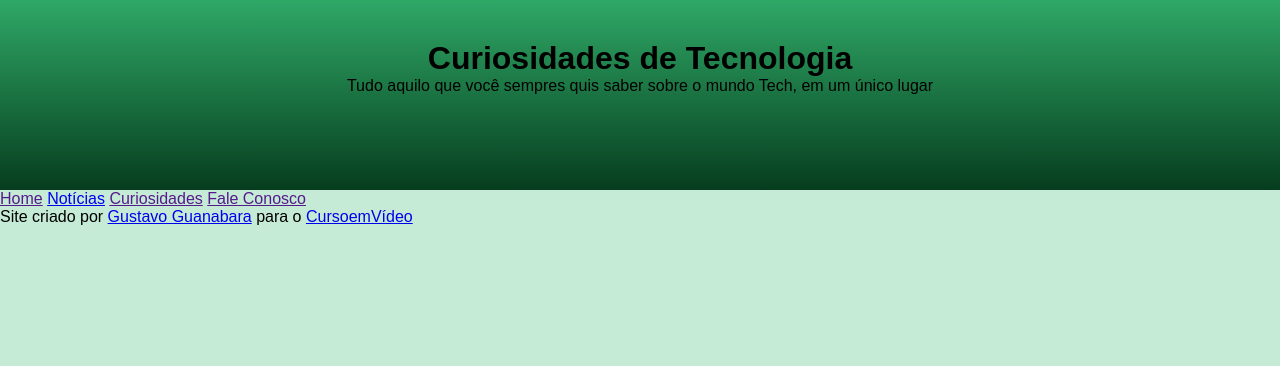
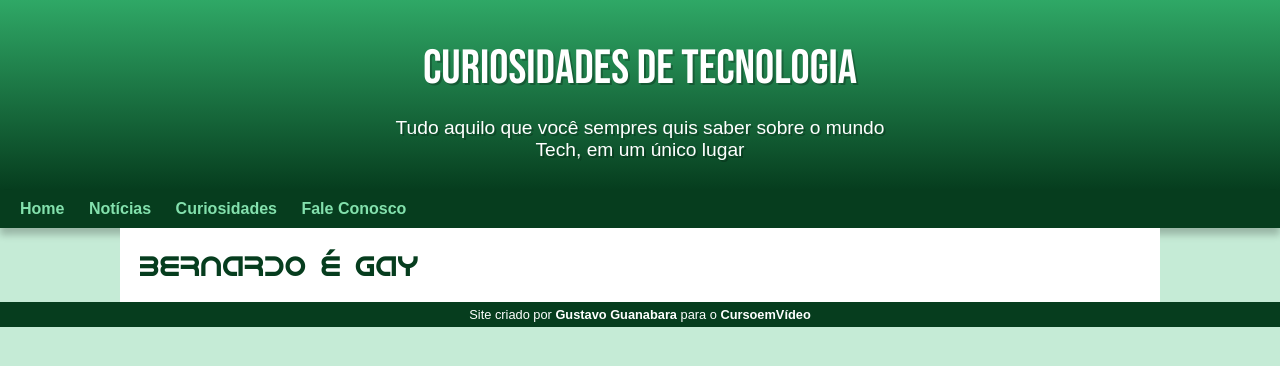
Before and after one commit to GustavoPreissler/projeto-android, a plain HTML site: page index.html in a window 1280 px wide. Drawn offline with Linux system fonts and the light colour scheme.

Commit message:
projeto android dia 2

```diff
--- a/estilo/home.css
+++ b/estilo/home.css
@@ -44,14 +44,73 @@ header {
     padding-top: 40px;
 }
 
-header h1 {
+header > h1 {
+    font-family: var(--fonte-destaque);
+    color: white;
+    font-size: 3em;
+    font-weight: normal;
+    margin-bottom: 20px;
+    text-shadow: 2px 2px 0px rgba(0, 0, 0, 0.253);
+}
+
+header > p {
+    font-family: var(--fonte-padrao);
+    color: white;
+    font-size: 1.2em;
+    max-width: 500px;
+    margin: auto;
+    margin-bottom: 30px;
+    padding-left: 10px;
+    padding-right: 10px;
+    text-shadow: 2px 2px 0px rgba(0, 0, 0, 0.233);
+}
+
+nav {
+    background-color: var(--cor5);
+    padding: 10px;
+    box-shadow: 0px 7px 7px rgba(0  , 0, 0, 0.223);
+}
+
+nav > a {
+    color: var(--cor1);
+    padding: 10px;
+    border-radius: 5px;
+    text-decoration: none;
+    font-weight: bold;
+    transition-duration: .5s;
+}
+
+nav > a:hover {
+    background-color: var(--cor3);
+    color: var(--cor5);
+}
+
+main {
+    background-color: white;
+    min-width: 300px;
+    max-width: 1000px;
+    padding: 20px;
+    margin: auto;
+}
+
+main h1 {
+    color: var(--cor5);
+    font-family: var(--fonte-android);
+    font-weight: normal;
+    font-size: 1.8em;
 
 }
 
-header p {
-
+footer {
+    background-color: var(--cor5);
+    color: white;
+    text-align: center;
+    font-size: 0.8em;
+    padding: 5px;
 }
 
-header a {
-
+footer a {
+    color: white;
+    font-weight: bolder;
+    text-decoration: none;
 }
--- a/index.html
+++ b/index.html
@@ -20,7 +20,7 @@
     </nav>
     <main>
         <article>
-
+            <h1>Bernardo é gay</h1>
         </article>
     </main>
     <footer>
```
